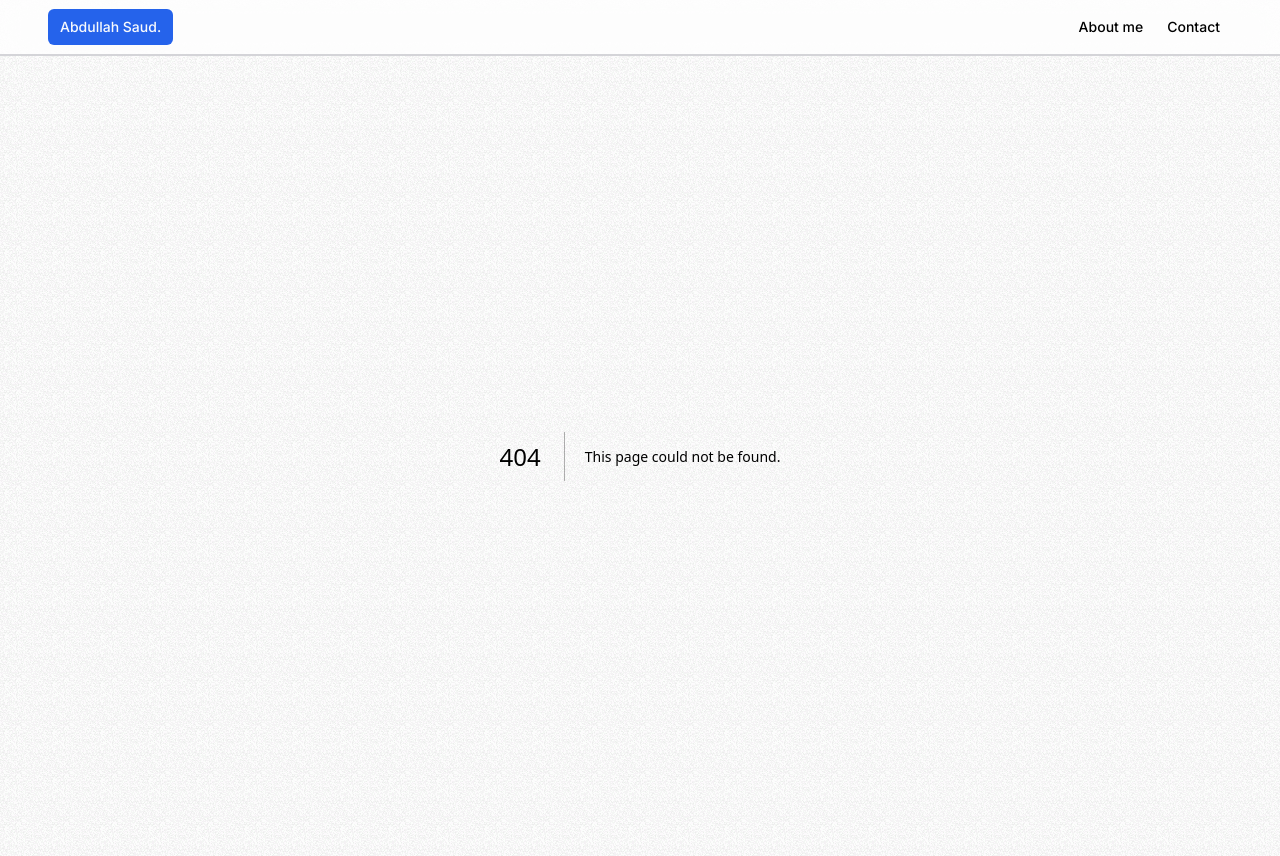
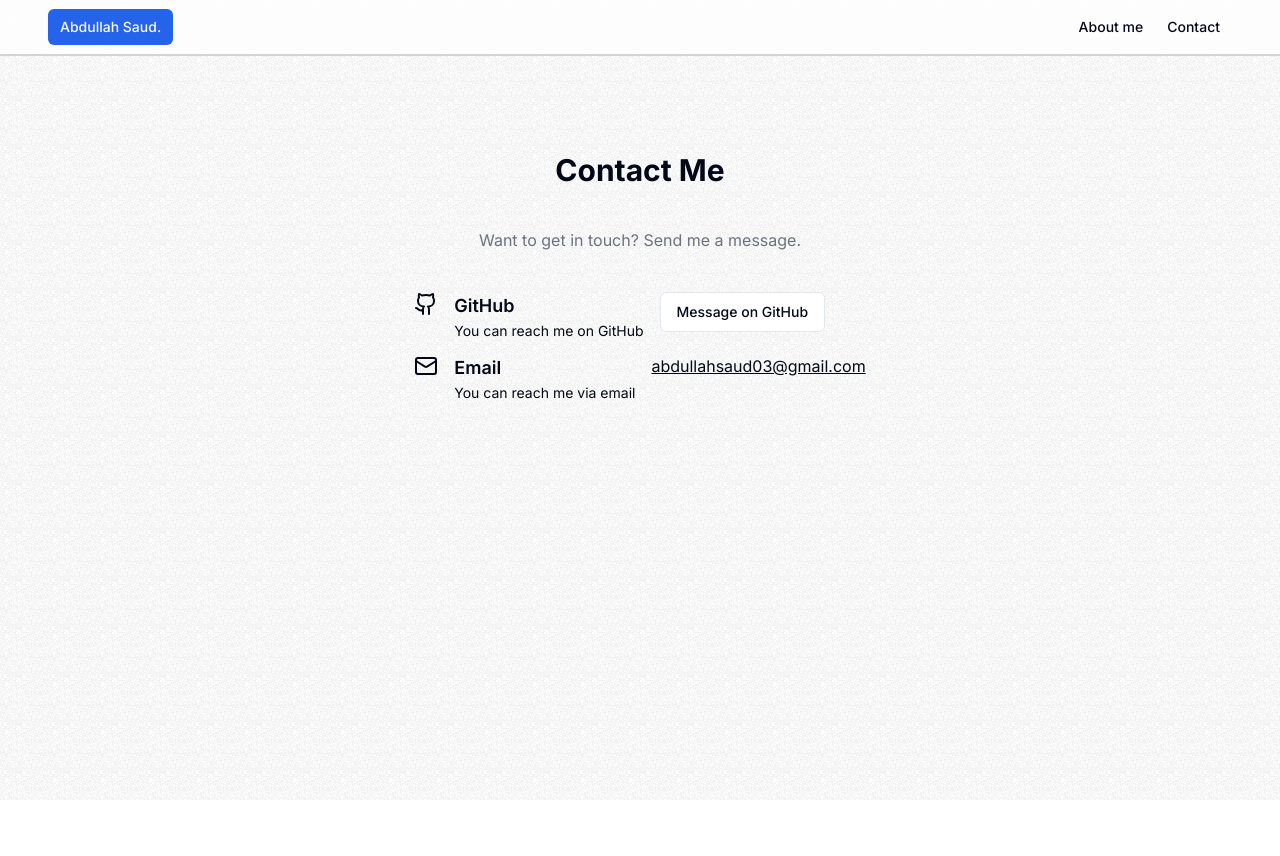
Before and after one commit to Abdullah-03/Abdullah-Saud, a Next.js app: page /contact in a window 1280 px wide. Before the commit this address had no page. After the commit the page ends 800 px from the top, so only its background shows below. Built offline with nearby package versions, Linux system fonts and the light colour scheme.

Commit message:
finished about me and contact

```diff
--- /dev/null
+++ b/src/app/contact/page.tsx
@@ -0,0 +1,94 @@
+'use client'
+import { Button } from '@/components/ui/button'
+import Link from 'next/link'
+import { useRouter } from 'next/navigation'
+
+export default function Component() {
+  const router = useRouter()
+  return (
+    <section className="w-full py-12 lg:py-24">
+      <div className="container flex flex-col items-center space-y-6 px-4 md:px-6 lg:space-y-10">
+        <h1 className="text-3xl font-bold">Contact Me</h1>
+        <p className="text-gray-500 dark:text-gray-400">
+          Want to get in touch? Send me a message.
+        </p>
+        <div className="space-y-4">
+          <div className="flex items-start space-x-4">
+            <GithubIcon className="w-6 h-6" />
+            <div className="space-y-1">
+              <h2 className="text-lg font-semibold">GitHub</h2>
+              <p className="text-sm leading-none">You can reach me on GitHub</p>
+            </div>
+            <Button
+              className="ml-20"
+              variant="outline"
+              onClick={() => router.push('https://github.com/Abdullah-03')}
+            >
+              Message on GitHub
+            </Button>
+          </div>
+          <div className="flex items-start space-x-4">
+            <MailIcon className="w-6 h-6" />
+            <div className="space-y-1">
+              <h2 className="text-lg font-semibold">Email</h2>
+              <p className="text-sm leading-none">You can reach me via email</p>
+            </div>
+            <a
+              className="ml-auto flex items-center underline"
+              href="mailto:abdullahsaud03@gmail.com"
+              target="_blank"
+            >
+              abdullahsaud03@gmail.com
+            </a>
+          </div>
+        </div>
+      </div>
+    </section>
+  )
+}
+
+function GithubIcon(props: React.SVGProps<SVGSVGElement>) {
+  return (
+    <svg
+      {...props}
+      xmlns="http://www.w3.org/2000/svg"
+      width="24"
+      height="24"
+      viewBox="0 0 24 24"
+      fill="none"
+      stroke="currentColor"
+      strokeWidth="2"
+      strokeLinecap="round"
+      strokeLinejoin="round"
+    >
+      <path d="M15 22v-4a4.8 4.8 0 0 0-1-3.5c3 0 6-2 6-5.5.08-1.25-.27-2.48-1-3.5.28-1.15.28-2.35 0-3.5 0 0-1 0-3 1.5-2.64-.5-5.36-.5-8 0C6 2 5 2 5 2c-.3 1.15-.3 2.35 0 3.5A5.403 5.403 0 0 0 4 9c0 3.5 3 5.5 6 5.5-.39.49-.68 1.05-.85 1.65-.17.6-.22 1.23-.15 1.85v4" />
+      <path d="M9 18c-4.51 2-5-2-7-2" />
+    </svg>
+  )
+}
+
+function MailIcon(props: React.SVGProps<SVGSVGElement>) {
+  return (
+    <svg
+      {...props}
+      xmlns="http://www.w3.org/2000/svg"
+      width="24"
+      height="24"
+      viewBox="0 0 24 24"
+      fill="none"
+      stroke="currentColor"
+      strokeWidth="2"
+      strokeLinecap="round"
+      strokeLinejoin="round"
+    >
+      <rect
+        width="20"
+        height="16"
+        x="2"
+        y="4"
+        rx="2"
+      />
+      <path d="m22 7-8.97 5.7a1.94 1.94 0 0 1-2.06 0L2 7" />
+    </svg>
+  )
+}
```
